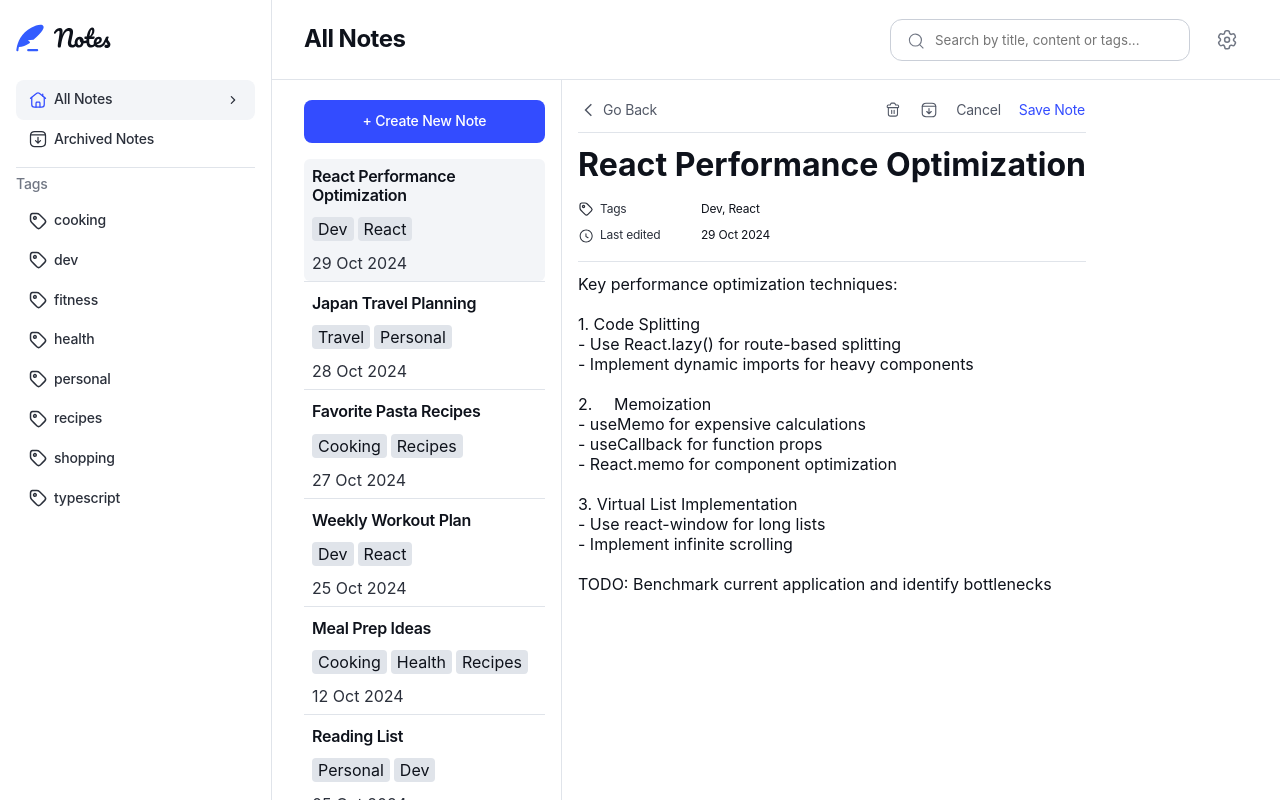
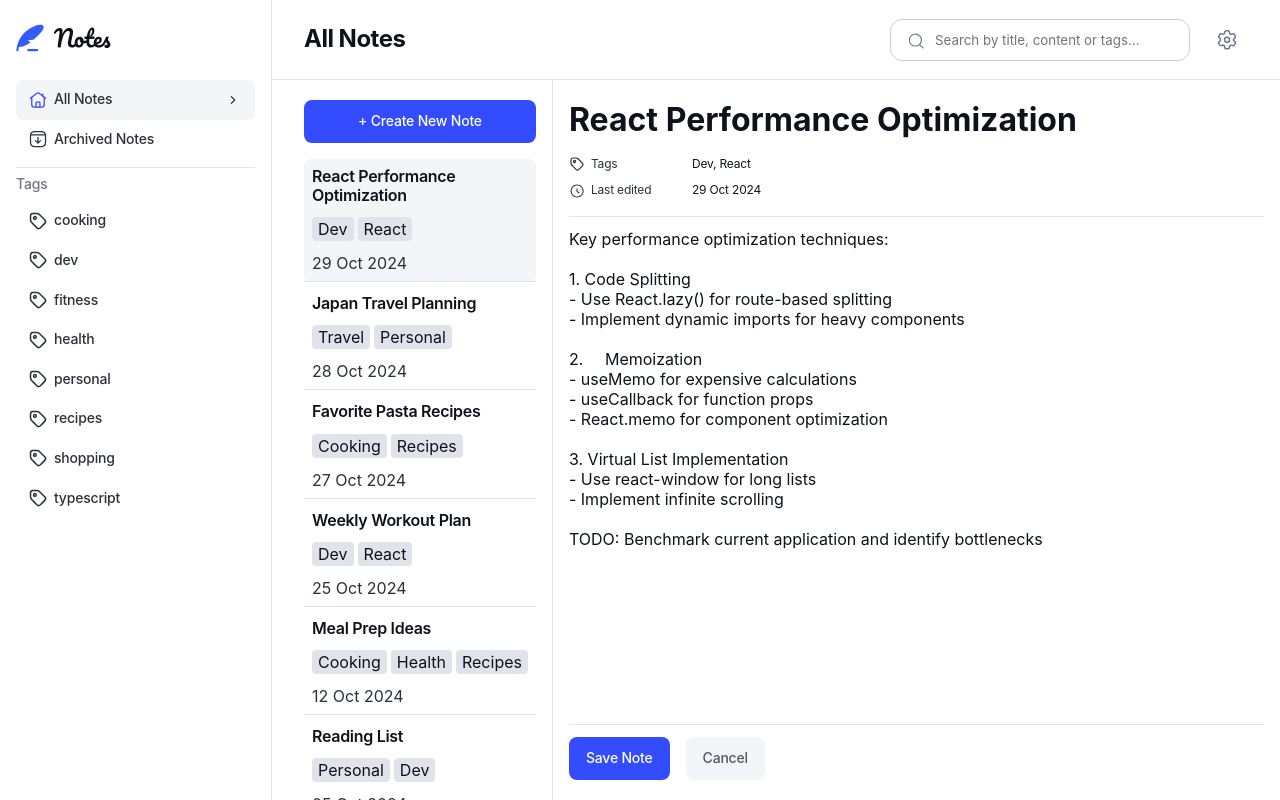
Before and after one commit to RicardoGeada/fm-note-taking-web-app, a React (Vite) app: page /all/note-0 in a window 1280 px wide. Built offline with nearby package versions, Linux system fonts and the light colour scheme; a web font is replaced by a local one.

Commit message:
feat(note-detail): add buttons for desktop layout

```diff
--- a/src/components/NoteDetail/NoteDetail.module.scss
+++ b/src/components/NoteDetail/NoteDetail.module.scss
@@ -2,6 +2,7 @@
 
 .note-wrapper {
     height: 100%;
+    width: 100%;
     overflow: auto;
 }
 
@@ -11,6 +12,7 @@
   display: flex;
   flex-direction: column;
   gap: var(--spacing-150);
+  height: 100%;
 
   &__controls {
     display: flex;
@@ -75,5 +77,12 @@
 
   &__text {
     white-space: pre-wrap;
+    margin-bottom: auto;
+  }
+
+  &__buttons {
+    display: flex;
+    align-items: center;
+    gap: var(--spacing-200);
   }
 }
--- a/src/components/NoteDetail/NoteDetail.tsx
+++ b/src/components/NoteDetail/NoteDetail.tsx
@@ -8,9 +8,10 @@ import LastEditedIcon from "./../../assets/images/icon-clock.svg?react";
 import { formatDate } from "../../util/date";
 import clsx from "clsx";
 import { useNavigate, useParams } from "react-router-dom";
-
+import { useMediaQuery } from "react-responsive";
 
 export default function NoteDetail() {
+  const isDesktop = useMediaQuery({ minWidth: 1080 });
   const { noteId } = useParams();
   const navigate = useNavigate();
   const note = DUMMY_NOTES.find((n) => n.id === noteId);
@@ -24,12 +25,17 @@ export default function NoteDetail() {
   return (
     <div className={styles["note-wrapper"]}>
       <div className={styles["note"]}>
+        {!isDesktop && (
+          <>
             <header
               className={styles["note__controls"]}
               role="toolbar"
               aria-label="Note actions"
             >
-          <button className={styles["note__controls-button"]} onClick={() => navigate("..")}>
+              <button
+                className={styles["note__controls-button"]}
+                onClick={() => navigate("..")}
+              >
                 <ArrowLeftIcon />
                 <span>Go Back</span>
               </button>
@@ -56,6 +62,8 @@ export default function NoteDetail() {
             </header>
 
             <div className="hl-separator"></div>
+          </>
+        )}
 
         <h1 className={styles["note__title"]}>{note.title}</h1>
 
@@ -81,6 +89,16 @@ export default function NoteDetail() {
         <div className="hl-separator"></div>
 
         <p className={styles["note__text"]}>{note.text.trim()}</p>
+
+        {isDesktop && (
+          <>
+            <div className="hl-separator"></div>
+            <div className={styles["note__buttons"]}>
+              <button className="btn btn--primary">Save Note</button>
+              <button className="btn btn--secondary">Cancel</button>
+            </div>
+          </>
+        )}
       </div>
     </div>
   );
--- a/src/pages/main/AllNotes/AllNotes.module.scss
+++ b/src/pages/main/AllNotes/AllNotes.module.scss
@@ -1,4 +1,8 @@
 @use "./../../../fonts.scss";
+
+.all-notes {
+  height: 100%;
+}
 
 .overlay {
   position: absolute;
@@ -13,6 +17,5 @@
 @media (min-width: 67.5rem) { // 1080px
   .all-notes{
     display: flex;
-    height: 100%;
   }
 }
```
Lines whose indentation alone changed are shown as unchanged.
